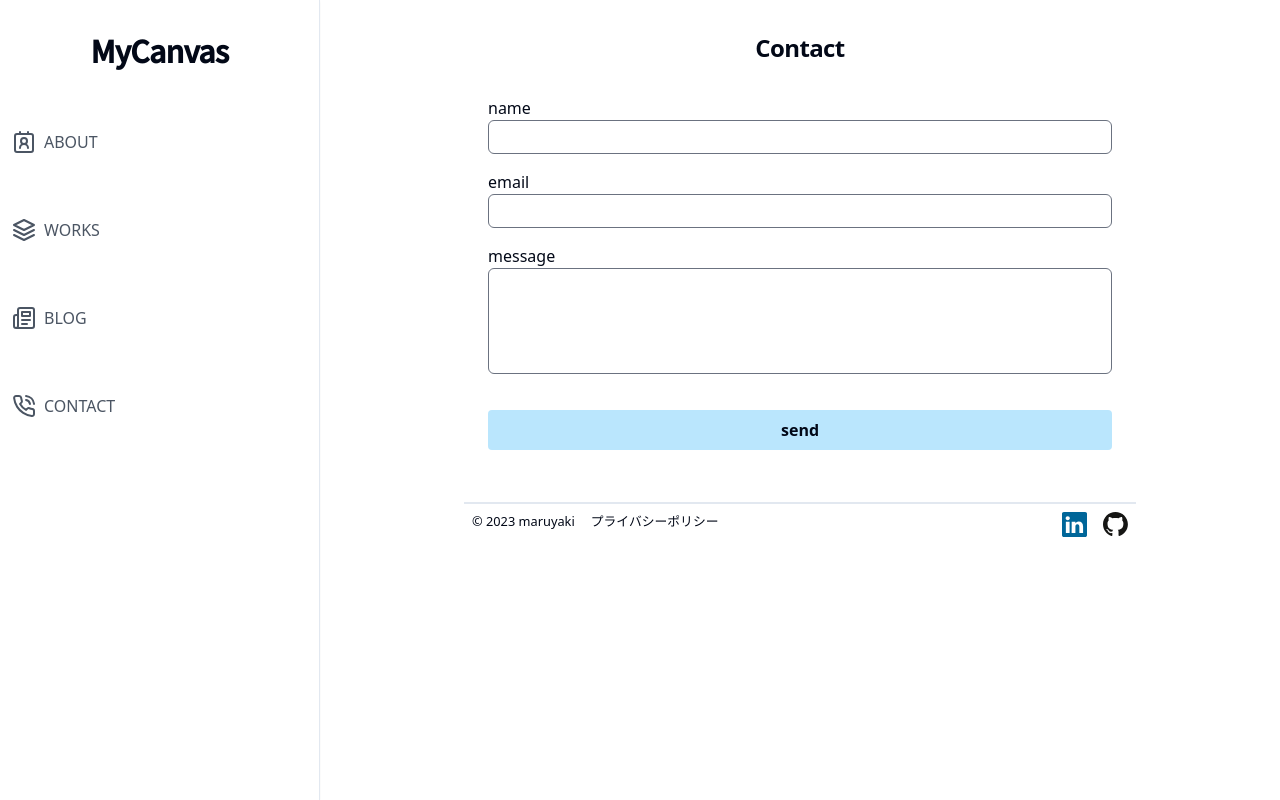
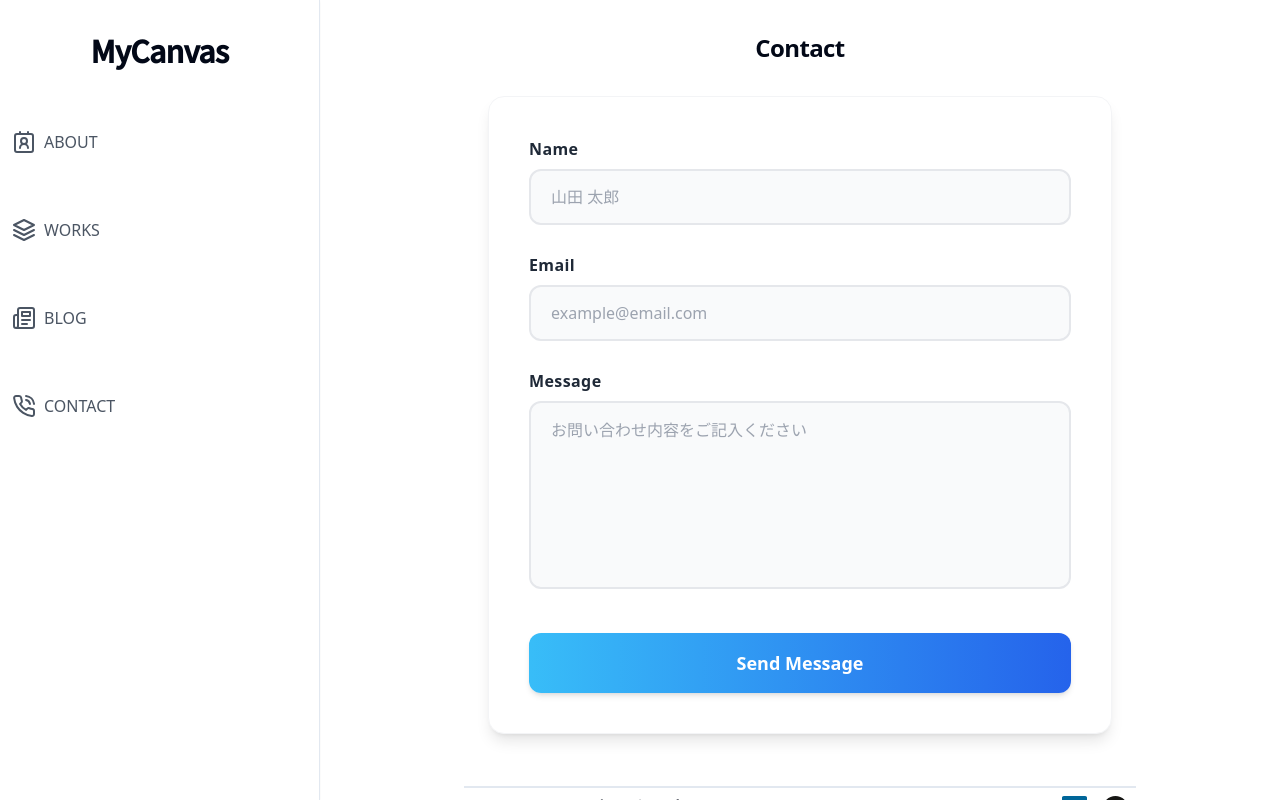
Before and after one commit to yoshiki-maruya/MyPortfolio, a Next.js app: page /contact in a window 1280 px wide. Built offline with nearby package versions, Linux system fonts and the light colour scheme.

Commit message:
style: enhance Form style

```diff
--- a/src/components/Form.tsx
+++ b/src/components/Form.tsx
@@ -12,10 +12,12 @@ export type ContactForm = {
   message: string;
 };
 
-// バリーデーションルール
 const schema = yup.object({
   name: yup.string().required("必須項目です"),
-  email: yup.string().required("必須項目です").email("正しいメールアドレス入力してください"),
+  email: yup
+    .string()
+    .required("必須項目です")
+    .email("正しいメールアドレス入力してください"),
   message: yup.string().required("必須項目です"),
 });
 
@@ -33,9 +35,7 @@ const Form: React.FC = () => {
   const onSubmit: SubmitHandler<ContactForm> = async (data) => {
     const response = await fetch("api/sendMail", {
       method: "POST",
-      headers: {
-        "Content-Type": "application/json",
-      },
+      headers: { "Content-Type": "application/json" },
       body: JSON.stringify(data),
     });
     if (response.status === 200) {
@@ -55,32 +55,67 @@ const Form: React.FC = () => {
       });
     }
   };
+
   return (
-    <form className="flex flex-col gap-4" onSubmit={handleSubmit(onSubmit)}>
+    <form
+      className="flex flex-col mx-auto gap-7 bg-white p-10 rounded-2xl shadow-lg max-w-2xl w-full border border-gray-100"
+      onSubmit={handleSubmit(onSubmit)}
+    >
       <section className="flex flex-col">
-        <label className="">name</label>
-        <input className="rounded-md border border-gray-500 px-2 py-1" {...register("name")} />
-        {errors.name && <span className="text-xs text-red-500">{errors.name.message}</span>}
+        <label className="text-base font-semibold text-gray-800 mb-2 tracking-wide">
+          Name
+        </label>
+        <input
+          className="rounded-xl border-2 border-gray-200 px-5 py-3.5 text-gray-800 bg-gray-50 focus:bg-white focus:outline-none focus:ring-2 focus:ring-sky-500 focus:border-transparent transition-all duration-200 placeholder:text-gray-400"
+          placeholder="山田 太郎"
+          {...register("name")}
+        />
+        {errors.name && (
+          <span className="text-sm text-red-500 mt-2 font-medium">
+            {errors.name.message}
+          </span>
+        )}
       </section>
+
       <section className="flex flex-col">
-        <label className="">email</label>
-        <input className="rounded-md border border-gray-500 px-2 py-1" {...register("email")} />
-        {errors.email && <span className="text-xs text-red-500">{errors.email.message}</span>}
+        <label className="text-base font-semibold text-gray-800 mb-2 tracking-wide">
+          Email
+        </label>
+        <input
+          type="email"
+          className="rounded-xl border-2 border-gray-200 px-5 py-3.5 text-gray-800 bg-gray-50 focus:bg-white focus:outline-none focus:ring-2 focus:ring-sky-500 focus:border-transparent transition-all duration-200 placeholder:text-gray-400"
+          placeholder="example@email.com"
+          {...register("email")}
+        />
+        {errors.email && (
+          <span className="text-sm text-red-500 mt-2 font-medium">
+            {errors.email.message}
+          </span>
+        )}
       </section>
+
       <section className="flex flex-col">
-        <label className="">message</label>
+        <label className="text-base font-semibold text-gray-800 mb-2 tracking-wide">
+          Message
+        </label>
         <textarea
-          className="resize-none rounded-md border border-gray-500 px-2 py-1"
-          rows={4}
+          className="resize-none rounded-xl border-2 border-gray-200 px-5 py-3.5 text-gray-800 bg-gray-50 focus:bg-white focus:outline-none focus:ring-2 focus:ring-sky-500 focus:border-transparent transition-all duration-200 placeholder:text-gray-400 leading-relaxed"
+          rows={6}
+          placeholder="お問い合わせ内容をご記入ください"
           {...register("message")}
         />
-        {errors.message && <span className="text-xs text-red-500">{errors.message.message}</span>}
+        {errors.message && (
+          <span className="text-sm text-red-500 mt-2 font-medium">
+            {errors.message.message}
+          </span>
+        )}
       </section>
+
       <button
         type="submit"
-        className="mt-5 rounded-sm bg-sky-200 px-2 py-2 font-bold hover:bg-sky-300"
+        className="mt-4 rounded-xl bg-gradient-to-r from-sky-400 to-blue-600 text-white font-semibold text-lg px-8 py-4 shadow-md hover:shadow-xl hover:from-sky-600 hover:to-blue-700 transition-all duration-200 transform hover:-translate-y-0.5 active:translate-y-0"
       >
-        send
+        Send Message
       </button>
     </form>
   );
```
